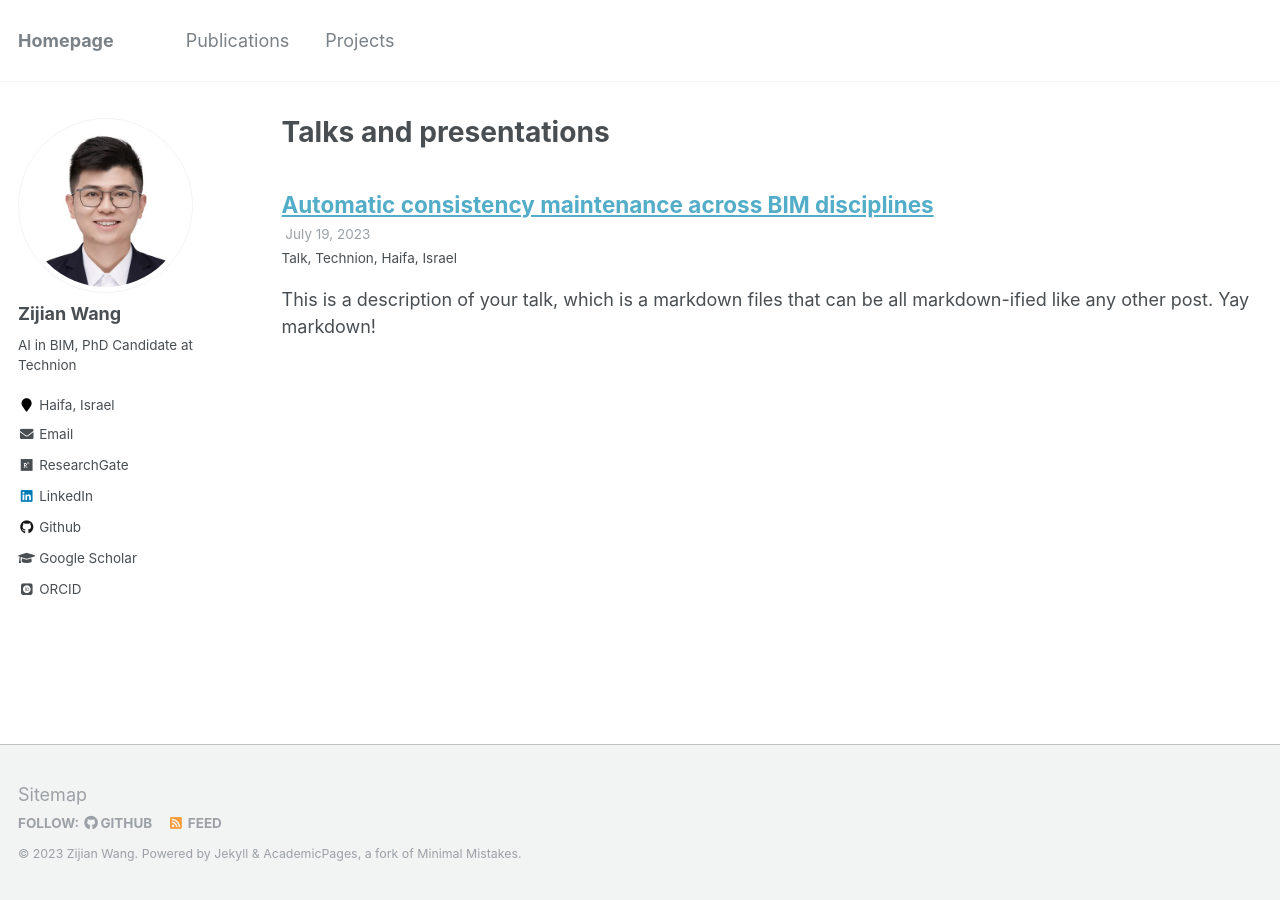
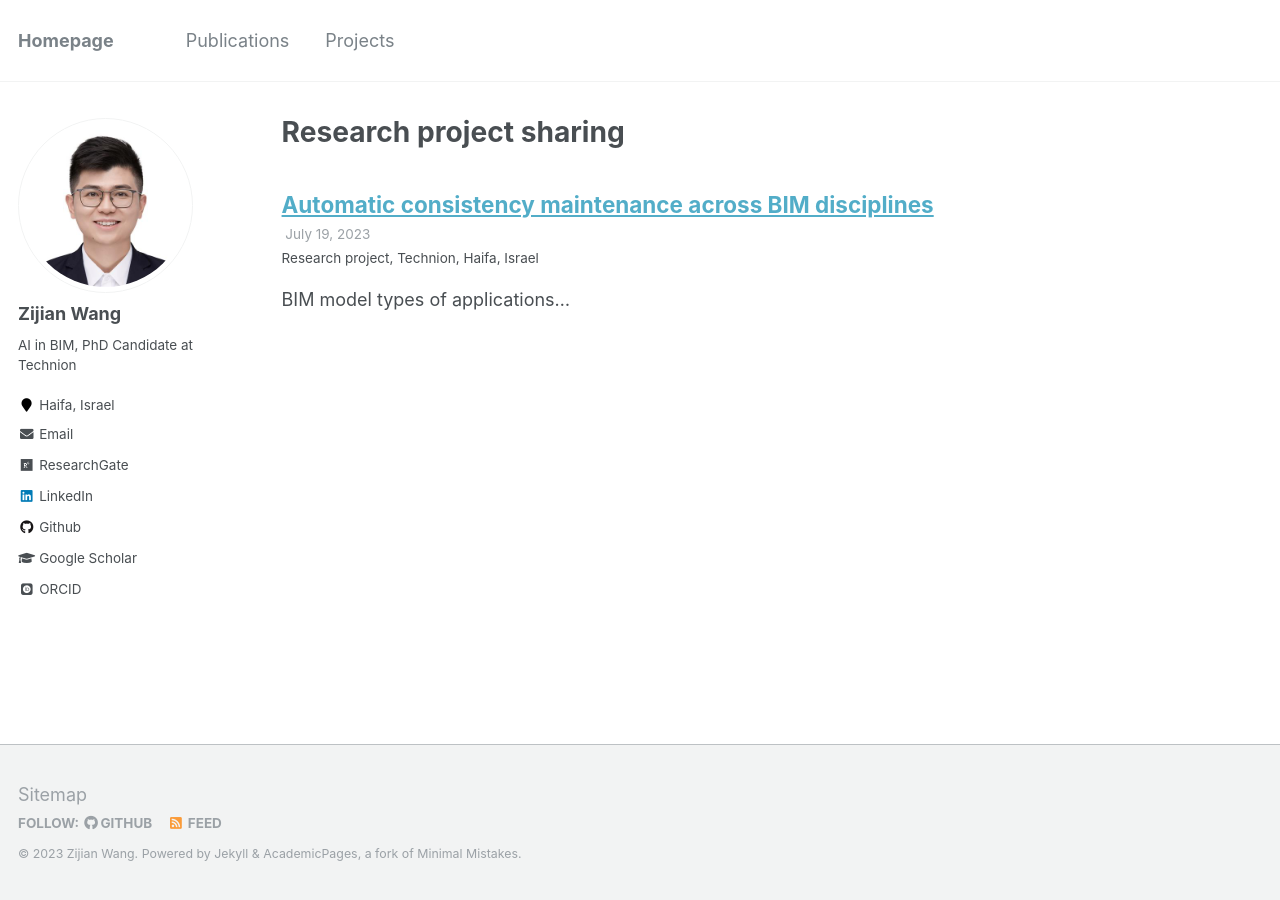
Before and after one commit to ZijianWang-ZW/zijianwang-zw.github.io, a Jekyll site: the page built from _pages/talks.html, in a window 1280 px wide. Built offline with Jekyll 4.4.1, drawn with Linux system fonts in a browser that asks for light colours; some web fonts are replaced.

Commit message:
small adjustment

```diff
--- a/_pages/talks.html
+++ b/_pages/talks.html
@@ -1,6 +1,6 @@
 ---
 layout: archive
-title: "Talks and presentations"
+title: "Research project sharing"
 permalink: /talks/
 author_profile: true
 ---
--- a/_talks/cbim_prototype.md
+++ b/_talks/cbim_prototype.md
@@ -1,15 +1,14 @@
 ---
 title: "Automatic consistency maintenance across BIM disciplines"
 collection: talks
-type: "Talk"
+type: "Research project"
 permalink: /talks/cbim_prototype
 venue: "Technion"
 date: 2023-07-19
 location: "Haifa, Israel"
 ---
 
-This is a description of your talk, which is a markdown files that can be all markdown-ified like any other post. Yay markdown!
-
+BIM model types of applications...
 
 Even with modern BIM software, design collaboration across disciplines for building construction remains sequential and siloed. Cloud-based BIM (CBIM) proposes an alternative approach, in which BIM models are stored as discipline-specific graphs whose nodes are linked to support across-domain coordination. This work presents a theoretical basis for systematic consistency maintenance by 1) defining constraint classes to relate objects across disciplines and 2) devising a mechanism to resolve conflicts. A case study prototype was implemented with federated building models to demonstrate the system's response to design changes made by one discipline that impact others. It detects conflicts that violate design intent, and in simple cases, such as translations, it can resolve inconsistencies by actively propagating corrections subject to users' approvals. The prototype demonstrates the feasibility of the approach and strengthens the growing understanding that linked graphs with meaningful relationships can open the door to intelligent applications across BIM disciplines.
 
```
Also changed, not shown: _pages/publications.md (line endings or trailing spaces).
